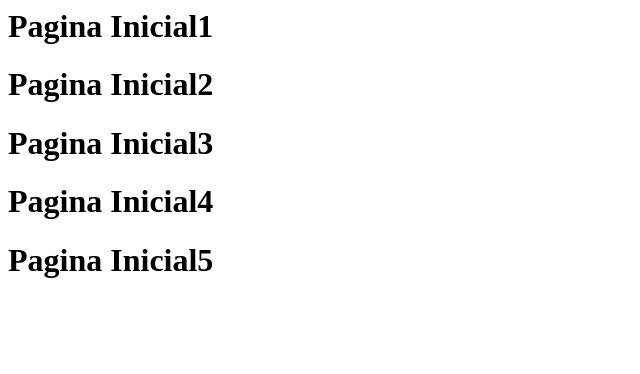
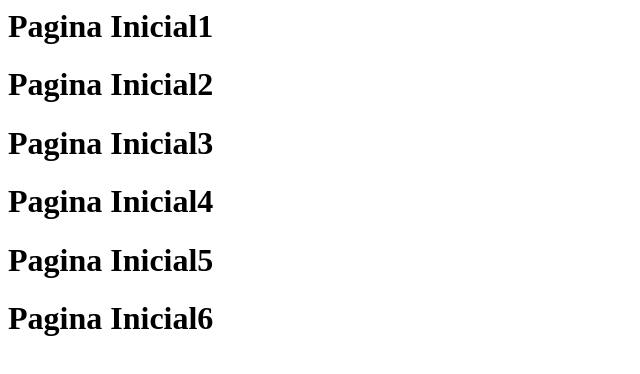
Before and after one commit to celobento/cuso-git, a plain HTML site: page index.html in a window 1280 px wide. Shown: the whole page, without its empty margins (0-640 px from the left). Drawn offline with Linux system fonts and the light colour scheme.

Commit message:
nova linha 6 no arquivo

```diff
--- a/index.html
+++ b/index.html
@@ -9,5 +9,6 @@
 	<h1>Pagina Inicial3</h1>
 	<h1>Pagina Inicial4</h1>
 	<h1>Pagina Inicial5</h1>
+	<h1>Pagina Inicial6</h1>
 </body>
 </html>
```
